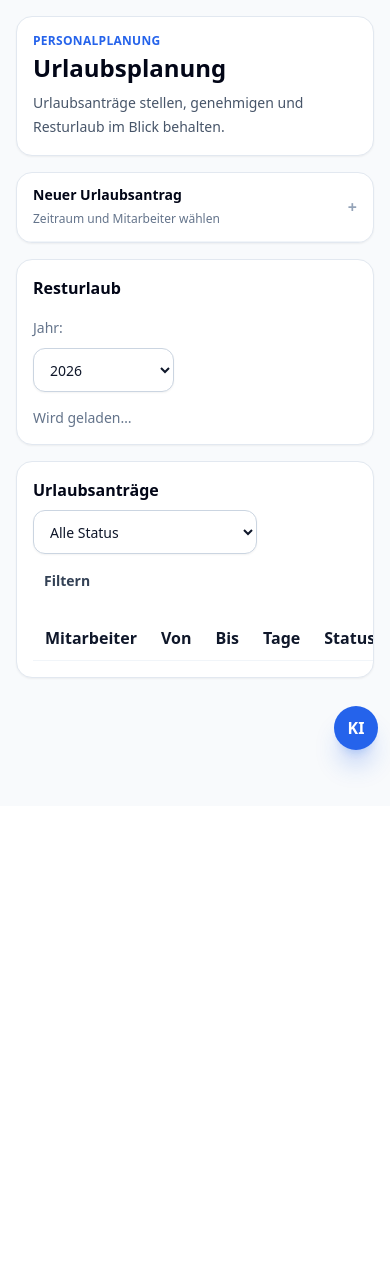
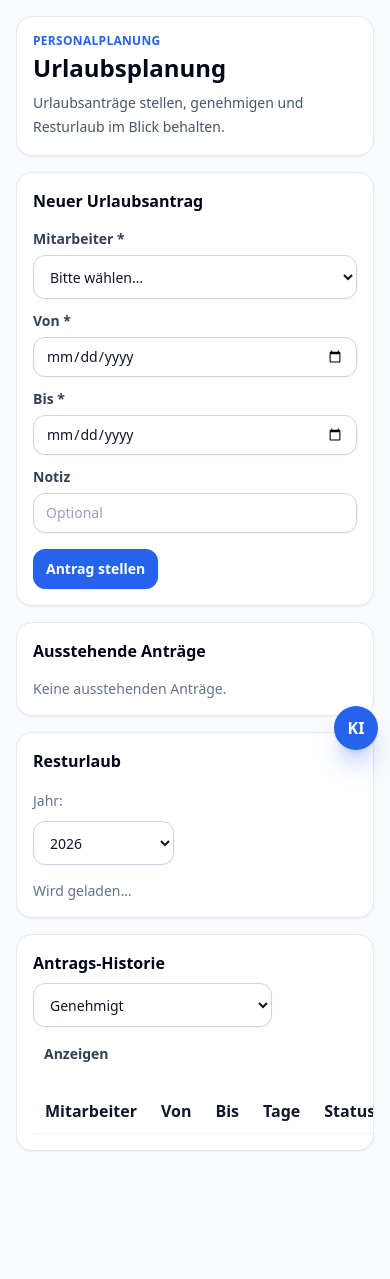
Before and after one commit to siinanXD/MaintanaceAIsisst, a Flask app: page /vacations in a window 390 px wide. Shown: the part 82-1361 px from the top of the page. Before the commit the page ends 860 px from the top, so only its background shows below. Run offline with Flask 3, Linux system fonts and the light colour scheme; lists and menus that the app fills with data are empty.

Commit message:
fix: D&D deterministischer Swap + Vacation UI Overhaul
Drag & Drop:
- Chips sind jetzt selbst Drop-Targets (dragover/drop auf .sp-chip)
- Drop auf Chip → sendet target_entry_id, Backend tauscht genau diese zwei
- Drop auf leere Zelle → bisheriges Verhalten (target_date + target_shift)
- Amber-Highlight (.sp-chip-drop-target) beim Hovern über Ziel-Chip
- Backend move_entry() prüft target_entry_id zuerst, kein .first() mehr

Vacation UI:
- Formular immer sichtbar (war <details>, jetzt normale Card)
- Nicht-Admins: eigener Employee wird automatisch vorselektiert + gesperrt
- Ausstehende Anträge als Card-Liste rechts neben dem Formular mit Badge-Count
- Genehmigen/Ablehnen direkt auf der Card sichtbar (kein Suchen in Tabelle)
- Resturlaub als 3-Spalten-Grid mit Ampelfarben (grün/gelb/rot)
- Historie-Tabelle nur noch für approved/rejected, DD.MM.YYYY Formatierung
- Datum-Inputs mit min=heute, Arbeitstage als Badge

Co-Authored-By: Claude Sonnet 4.6 <noreply@anthropic.com>

```diff
--- a/app/templates/vacations.html
+++ b/app/templates/vacations.html
@@ -12,15 +12,9 @@
 <section class="dashboard-grid">
 
   <!-- Neuer Antrag -->
-  <details class="card app-card lg:col-span-5" id="vac-new-wrap">
-    <summary class="mobile-action-summary">
-      <span>
-        <span class="mobile-action-title">Neuer Urlaubsantrag</span>
-        <span class="mobile-action-meta">Zeitraum und Mitarbeiter wählen</span>
-      </span>
-    </summary>
+  <div class="card app-card lg:col-span-4">
     <div class="card-body">
-      <div class="panel-header"><h2 class="panel-title">Urlaubsantrag stellen</h2></div>
+      <div class="panel-header"><h2 class="panel-title">Neuer Urlaubsantrag</h2></div>
       <div class="form-grid">
         <div class="field is-full">
           <label for="vac-employee">Mitarbeiter *</label>
@@ -36,8 +30,9 @@
           <label for="vac-end">Bis *</label>
           <input class="input input-bordered" id="vac-end" type="date" required>
         </div>
-        <div class="field is-full">
-          <label>Arbeitstage: <strong id="vac-days-count">–</strong></label>
+        <div class="field is-full" id="vac-days-wrap" hidden>
+          <span class="panel-meta">Arbeitstage: </span>
+          <span class="badge badge-neutral" id="vac-days-count">–</span>
         </div>
         <div class="field is-full">
           <label for="vac-notes">Notiz</label>
@@ -49,10 +44,22 @@
         <span class="panel-meta" id="vac-msg" role="status" aria-live="polite"></span>
       </div>
     </div>
-  </details>
+  </div>
+
+  <!-- Ausstehende Anträge -->
+  <div class="card app-card lg:col-span-8">
+    <div class="card-body">
+      <div class="panel-header">
+        <h2 class="panel-title">Ausstehende Anträge <span class="badge badge-warning ml-2" id="vac-pending-count" hidden></span></h2>
+      </div>
+      <div id="vac-pending-list">
+        <p class="panel-meta" id="vac-pending-empty">Keine ausstehenden Anträge.</p>
+      </div>
+    </div>
+  </div>
 
   <!-- Resturlaub -->
-  <div class="card app-card lg:col-span-7">
+  <div class="card app-card lg:col-span-12">
     <div class="card-body">
       <div class="panel-header">
         <h2 class="panel-title">Resturlaub</h2>
@@ -61,36 +68,35 @@
           <select class="select select-bordered select-sm" id="vac-year"></select>
         </div>
       </div>
-      <div id="vac-summary-list">
-        <p class="panel-meta">Wird geladen…</p>
+      <div id="vac-summary-list" class="grid grid-cols-1 md:grid-cols-2 lg:grid-cols-3 gap-4 mt-2">
+        <p class="panel-meta col-span-full">Wird geladen…</p>
       </div>
     </div>
   </div>
 
-  <!-- Anträge Liste -->
+  <!-- Antrags-Historie -->
   <div class="card app-card lg:col-span-12">
     <div class="card-body">
       <div class="panel-header">
-        <h2 class="panel-title">Urlaubsanträge</h2>
+        <h2 class="panel-title">Antrags-Historie</h2>
         <div class="toolbar">
           <select class="select select-bordered select-sm" id="vac-filter-status">
-            <option value="">Alle Status</option>
-            <option value="pending">Ausstehend</option>
             <option value="approved">Genehmigt</option>
             <option value="rejected">Abgelehnt</option>
+            <option value="">Alle</option>
           </select>
-          <button class="btn btn-ghost btn-sm" id="vac-filter-btn">Filtern</button>
+          <button class="btn btn-ghost btn-sm" id="vac-filter-btn">Anzeigen</button>
         </div>
       </div>
       <div class="overflow-x-auto">
         <table class="table table-sm">
           <thead>
-            <tr><th>Mitarbeiter</th><th>Von</th><th>Bis</th><th>Tage</th><th>Status</th><th>Notiz</th><th>Aktionen</th></tr>
+            <tr><th>Mitarbeiter</th><th>Von</th><th>Bis</th><th>Tage</th><th>Status</th><th>Notiz</th></tr>
           </thead>
           <tbody id="vac-table-body"></tbody>
         </table>
       </div>
-      <p class="panel-meta" id="vac-empty" hidden>Keine Anträge vorhanden.</p>
+      <p class="panel-meta" id="vac-empty" hidden>Keine Einträge vorhanden.</p>
     </div>
   </div>
 
@@ -101,6 +107,7 @@
   "use strict";
   const BASE_VAC = "/api/v1/vacations";
   const BASE_EMP = "/api/v1/employees";
+  const BASE_AUTH = "/api/v1/auth";
 
   function token() {
     return (window.maintenanceAuth && window.maintenanceAuth.token)
@@ -116,6 +123,12 @@
     return (body && body.success && "data" in body) ? body.data : body;
   }
   function isAdmin() { return window.maintenanceAuth?.isAdmin ? window.maintenanceAuth.isAdmin() : false; }
+
+  function fmtDate(iso) {
+    if (!iso) return "–";
+    const [y, m, d] = iso.split("-");
+    return d + "." + m + "." + y;
+  }
 
   // Year selector
   const yearSel = document.getElementById("vac-year");
@@ -134,28 +147,137 @@
     while (d <= e) { if (d.getDay() >= 1 && d.getDay() <= 5) count++; d.setDate(d.getDate() + 1); }
     return count;
   }
-  ["vac-start","vac-end"].forEach(id => document.getElementById(id).addEventListener("change", () => {
+  function updateDaysCount() {
     const s = document.getElementById("vac-start").value;
     const e = document.getElementById("vac-end").value;
-    document.getElementById("vac-days-count").textContent = (s && e && e >= s) ? countWorkdays(s, e) : "–";
-  }));
+    const wrap = document.getElementById("vac-days-wrap");
+    const badge = document.getElementById("vac-days-count");
+    if (s && e && e >= s) {
+      badge.textContent = countWorkdays(s, e) + " Arbeitstage";
+      wrap.hidden = false;
+    } else {
+      wrap.hidden = true;
+    }
+  }
+  ["vac-start", "vac-end"].forEach(id =>
+    document.getElementById(id).addEventListener("change", updateDaysCount)
+  );
 
-  // Load employees for select
+  // Set min date to today
+  document.getElementById("vac-start").min = new Date().toISOString().slice(0, 10);
+  document.getElementById("vac-end").min = new Date().toISOString().slice(0, 10);
+
+  // Load employees
+  let myEmployeeId = null;
   async function loadEmployees() {
     if (!token()) return;
     try {
       const res = await fetch(BASE_EMP, { headers: authHdr() });
       if (!res.ok) return;
       const body = await res.json();
-      const emps = body.data || body;
+      const emps = Array.isArray(body.data || body) ? (body.data || body) : [];
       const sel = document.getElementById("vac-employee");
-      (Array.isArray(emps) ? emps : []).forEach(e => {
+      emps.forEach(e => {
         const o = document.createElement("option");
         o.value = e.id;
         o.textContent = e.name + (e.department ? " (" + e.department + ")" : "");
         sel.appendChild(o);
       });
+      // Auto-select own employee for non-admins
+      if (!isAdmin() && myEmployeeId) {
+        sel.value = myEmployeeId;
+        sel.disabled = true;
+      }
     } catch (_) {}
+  }
+
+  async function loadMyEmployee() {
+    try {
+      const me = await api(BASE_AUTH + "/me");
+      if (me && me.employee_id) myEmployeeId = me.employee_id;
+    } catch (_) {}
+  }
+
+  // Pending requests as cards
+  async function loadPending() {
+    try {
+      let data = await api(BASE_VAC + "?status=pending");
+      if (!Array.isArray(data)) data = [];
+      const list = document.getElementById("vac-pending-list");
+      const empty = document.getElementById("vac-pending-empty");
+      const countBadge = document.getElementById("vac-pending-count");
+      list.innerHTML = "";
+      if (!data.length) {
+        list.appendChild(empty);
+        empty.hidden = false;
+        countBadge.hidden = true;
+        return;
+      }
+      empty.hidden = true;
+      countBadge.textContent = data.length;
+      countBadge.hidden = false;
+      data.forEach(v => {
+        const card = document.createElement("div");
+        card.className = "border border-base-200 rounded-lg p-3 mb-3 flex items-start justify-between gap-3";
+        const info = document.createElement("div");
+        info.innerHTML =
+          "<p class='font-medium text-sm'>" + (v.employee ? v.employee.name : "–") + "</p>" +
+          "<p class='panel-meta'>" + fmtDate(v.start_date) + " – " + fmtDate(v.end_date) +
+          " &middot; <strong>" + v.days_used + " Tage</strong></p>" +
+          (v.notes ? "<p class='panel-meta mt-1'>" + v.notes + "</p>" : "");
+        const actions = document.createElement("div");
+        actions.className = "flex gap-1 shrink-0";
+        const withdrawBtn = document.createElement("button");
+        withdrawBtn.className = "btn btn-ghost btn-xs";
+        withdrawBtn.textContent = "Zurückziehen";
+        withdrawBtn.addEventListener("click", () => withdraw(v.id));
+        actions.appendChild(withdrawBtn);
+        if (isAdmin()) {
+          const approveBtn = document.createElement("button");
+          approveBtn.className = "btn btn-success btn-xs";
+          approveBtn.textContent = "✓ Genehmigen";
+          approveBtn.addEventListener("click", () => decide(v.id, "approve"));
+          const rejectBtn = document.createElement("button");
+          rejectBtn.className = "btn btn-error btn-xs";
+          rejectBtn.textContent = "✗ Ablehnen";
+          rejectBtn.addEventListener("click", () => decide(v.id, "reject"));
+          actions.prepend(rejectBtn);
+          actions.prepend(approveBtn);
+        }
+        card.appendChild(info);
+        card.appendChild(actions);
+        list.appendChild(card);
+      });
+    } catch (err) { console.error(err); }
+  }
+
+  // History table (approved + rejected only)
+  async function loadHistory() {
+    const status = document.getElementById("vac-filter-status").value;
+    try {
+      let data = await api(BASE_VAC + (status ? "?status=" + status : ""));
+      if (!Array.isArray(data)) data = [];
+      // Filter out pending — those appear in the card section
+      data = data.filter(v => v.status !== "pending");
+      const tbody = document.getElementById("vac-table-body");
+      const empty = document.getElementById("vac-empty");
+      tbody.innerHTML = "";
+      empty.hidden = data.length > 0;
+      const statusMap = { approved: "badge-success", rejected: "badge-error" };
+      const statusLbl = { approved: "Genehmigt", rejected: "Abgelehnt" };
+      data.forEach(v => {
+        const tr = document.createElement("tr");
+        const badgeCls = statusMap[v.status] || "badge-neutral";
+        tr.innerHTML =
+          "<td>" + (v.employee ? v.employee.name : v.employee_id) + "</td>" +
+          "<td>" + fmtDate(v.start_date) + "</td>" +
+          "<td>" + fmtDate(v.end_date) + "</td>" +
+          "<td>" + v.days_used + "</td>" +
+          "<td><span class='badge " + badgeCls + "'>" + (statusLbl[v.status] || v.status) + "</span></td>" +
+          "<td>" + (v.notes || "–") + "</td>";
+        tbody.appendChild(tr);
+      });
+    } catch (err) { console.error(err); }
   }
 
   // Summary
@@ -167,56 +289,20 @@
       wrap.innerHTML = "";
       (data || []).forEach(s => {
         const pct = s.total > 0 ? Math.round((s.used / s.total) * 100) : 0;
-        const color = pct >= 80 ? "progress-warning" : "progress-success";
-        wrap.innerHTML += `<div class="mb-3">
-          <div class="toolbar" style="justify-content:space-between">
-            <span class="stat-label">${s.name}</span>
-            <span class="panel-meta">${s.used}/${s.total} Tage · noch ${s.remaining}</span>
-          </div>
-          <progress class="progress ${color} w-full" value="${s.used}" max="${s.total}"></progress>
-        </div>`;
+        const color = pct >= 90 ? "progress-error" : pct >= 70 ? "progress-warning" : "progress-success";
+        const card = document.createElement("div");
+        card.className = "border border-base-200 rounded-lg p-3";
+        card.innerHTML =
+          "<div class='flex justify-between items-center mb-1'>" +
+            "<span class='font-medium text-sm'>" + s.name + "</span>" +
+            "<span class='panel-meta'>" + s.remaining + " / " + s.total + " Tage frei</span>" +
+          "</div>" +
+          "<progress class='progress " + color + " w-full' value='" + s.used + "' max='" + s.total + "'></progress>";
+        wrap.appendChild(card);
       });
-      if (!data || !data.length) wrap.innerHTML = '<p class="panel-meta">Keine Mitarbeiter.</p>';
+      if (!data || !data.length)
+        wrap.innerHTML = '<p class="panel-meta col-span-full">Keine Mitarbeiterdaten.</p>';
     } catch (_) {}
-  }
-
-  // Requests table
-  async function loadVacations() {
-    const status = document.getElementById("vac-filter-status").value;
-    try {
-      let data = await api(BASE_VAC + (status ? "?status=" + status : ""));
-      if (!Array.isArray(data)) data = [];
-      const tbody = document.getElementById("vac-table-body");
-      const empty = document.getElementById("vac-empty");
-      tbody.innerHTML = "";
-      empty.hidden = data.length > 0;
-      const statusMap = { pending: "badge-warning", approved: "badge-success", rejected: "badge-error" };
-      const statusLbl = { pending: "Ausstehend", approved: "Genehmigt", rejected: "Abgelehnt" };
-      data.forEach(v => {
-        const tr = document.createElement("tr");
-        const badgeCls = statusMap[v.status] || "";
-        const actions = [];
-        if (v.status === "pending") {
-          if (isAdmin()) {
-            actions.push(`<button class="btn btn-success btn-xs mr-1" data-approve="${v.id}">✓</button>`);
-            actions.push(`<button class="btn btn-error btn-xs mr-1" data-reject="${v.id}">✗</button>`);
-          }
-          actions.push(`<button class="btn btn-ghost btn-xs" data-delete="${v.id}">Zurückziehen</button>`);
-        }
-        tr.innerHTML = `
-          <td>${v.employee ? v.employee.name : v.employee_id}</td>
-          <td>${v.start_date}</td>
-          <td>${v.end_date}</td>
-          <td>${v.days_used}</td>
-          <td><span class="badge ${badgeCls}">${statusLbl[v.status] || v.status}</span></td>
-          <td>${v.notes || "–"}</td>
-          <td>${actions.join("")}</td>`;
-        tr.querySelector("[data-approve]")?.addEventListener("click", () => decide(v.id, "approve"));
-        tr.querySelector("[data-reject]")?.addEventListener("click",  () => decide(v.id, "reject"));
-        tr.querySelector("[data-delete]")?.addEventListener("click",  () => withdraw(v.id));
-        tbody.appendChild(tr);
-      });
-    } catch (err) { console.error(err); }
   }
 
   async function decide(id, action) {
@@ -224,7 +310,7 @@
     if (!confirm("Urlaubsantrag " + label + "?")) return;
     try {
       await api(BASE_VAC + "/" + id + "/" + action, { method: "POST" });
-      await Promise.all([loadVacations(), loadSummary()]);
+      await Promise.all([loadPending(), loadHistory(), loadSummary()]);
     } catch (err) { alert(err.message); }
   }
 
@@ -232,7 +318,7 @@
     if (!confirm("Urlaubsantrag zurückziehen?")) return;
     try {
       await api(BASE_VAC + "/" + id, { method: "DELETE" });
-      await Promise.all([loadVacations(), loadSummary()]);
+      await Promise.all([loadPending(), loadHistory(), loadSummary()]);
     } catch (err) { alert(err.message); }
   }
 
@@ -240,27 +326,36 @@
     const emp   = document.getElementById("vac-employee").value;
     const start = document.getElementById("vac-start").value;
     const end   = document.getElementById("vac-end").value;
-    if (!emp || !start || !end) { document.getElementById("vac-msg").textContent = "Bitte alle Felder ausfüllen."; return; }
+    const msg   = document.getElementById("vac-msg");
+    if (!emp || !start || !end) { msg.textContent = "Bitte alle Pflichtfelder ausfüllen."; return; }
+    if (end < start) { msg.textContent = "Enddatum darf nicht vor dem Startdatum liegen."; return; }
     const btn = document.getElementById("vac-submit-btn");
     btn.disabled = true;
-    document.getElementById("vac-msg").textContent = "Wird gesendet…";
+    msg.textContent = "Wird gesendet…";
     try {
       await api(BASE_VAC, { method: "POST", body: JSON.stringify({
-        employee_id: parseInt(emp), start_date: start, end_date: end,
+        employee_id: parseInt(emp),
+        start_date: start,
+        end_date: end,
         notes: document.getElementById("vac-notes").value,
       })});
-      document.getElementById("vac-msg").textContent = "✓ Antrag gestellt.";
-      await Promise.all([loadVacations(), loadSummary()]);
-    } catch (err) { document.getElementById("vac-msg").textContent = "Fehler: " + err.message; }
+      msg.textContent = "✓ Antrag gestellt.";
+      document.getElementById("vac-start").value = "";
+      document.getElementById("vac-end").value = "";
+      document.getElementById("vac-notes").value = "";
+      document.getElementById("vac-days-wrap").hidden = true;
+      await Promise.all([loadPending(), loadSummary()]);
+    } catch (err) { msg.textContent = "Fehler: " + err.message; }
     finally { btn.disabled = false; }
   });
 
   yearSel.addEventListener("change", loadSummary);
-  document.getElementById("vac-filter-btn").addEventListener("click", loadVacations);
+  document.getElementById("vac-filter-btn").addEventListener("click", loadHistory);
 
   async function init() {
+    await loadMyEmployee();
     await loadEmployees();
-    await Promise.all([loadVacations(), loadSummary()]);
+    await Promise.all([loadPending(), loadHistory(), loadSummary()]);
   }
 
   window.addEventListener("maintenance-auth-ready", init);
```
Also changed, not shown: app/shiftplans/routes.py (+29 -16 lines), app/templates/shiftplans.html (+22 -0 lines).
